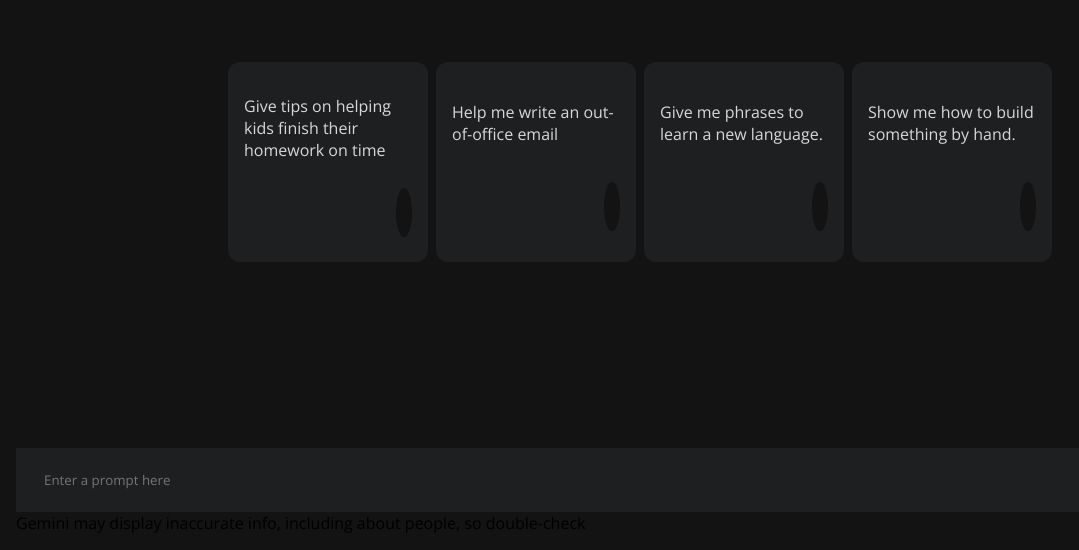
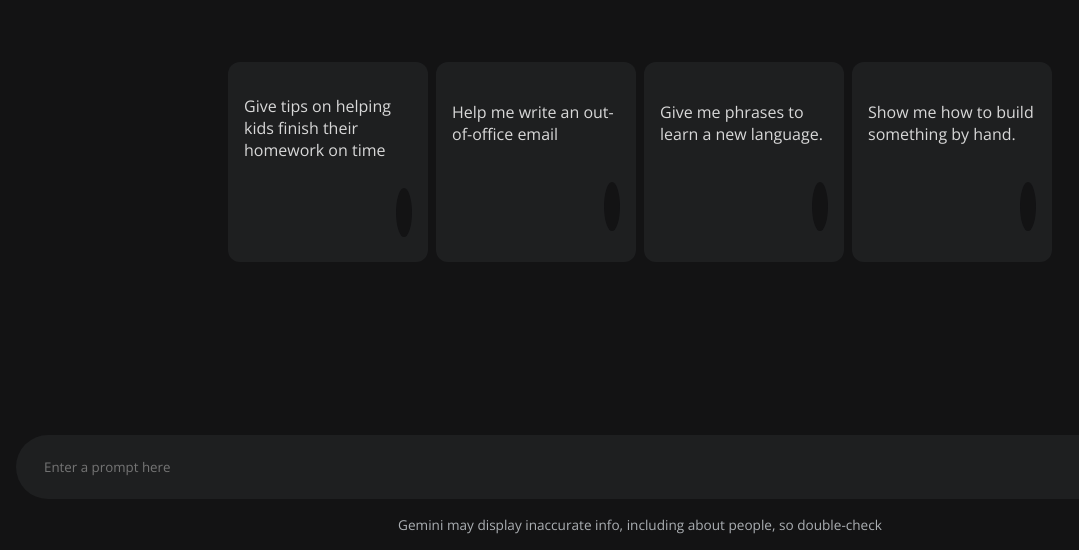
Before and after one commit to fredkd/Gemini-Clone, a plain HTML site: page index.html in a window 1280 px wide. Shown: the part 250-800 px from the top of the page, without its empty margins (0-1079 px from the left). Drawn offline with nearby package versions, Linux system fonts and the light colour scheme; a script that the page names is missing.

Commit message:
major changes

```diff
--- a/style.css
+++ b/style.css
@@ -178,6 +178,7 @@ body.hide-header .header{
     resize: none;
     color: var(--text-color);
     padding: 1rem 1.75rem;
+    border-radius: 100px;
     background: var(--secondary-color);
     transition: background 0.3s ease;
 
@@ -230,3 +231,10 @@ body.hide-header .header{
 ~ .prompt__form-button#deleteButton{
     right: 3.5rem;
 }
+
+.prompt__disclaim{
+    text-align: center;
+    color: var(--placeholder-color);
+    font-size: 0.85rem;
+    margin-top: 1rem;
+}
```
